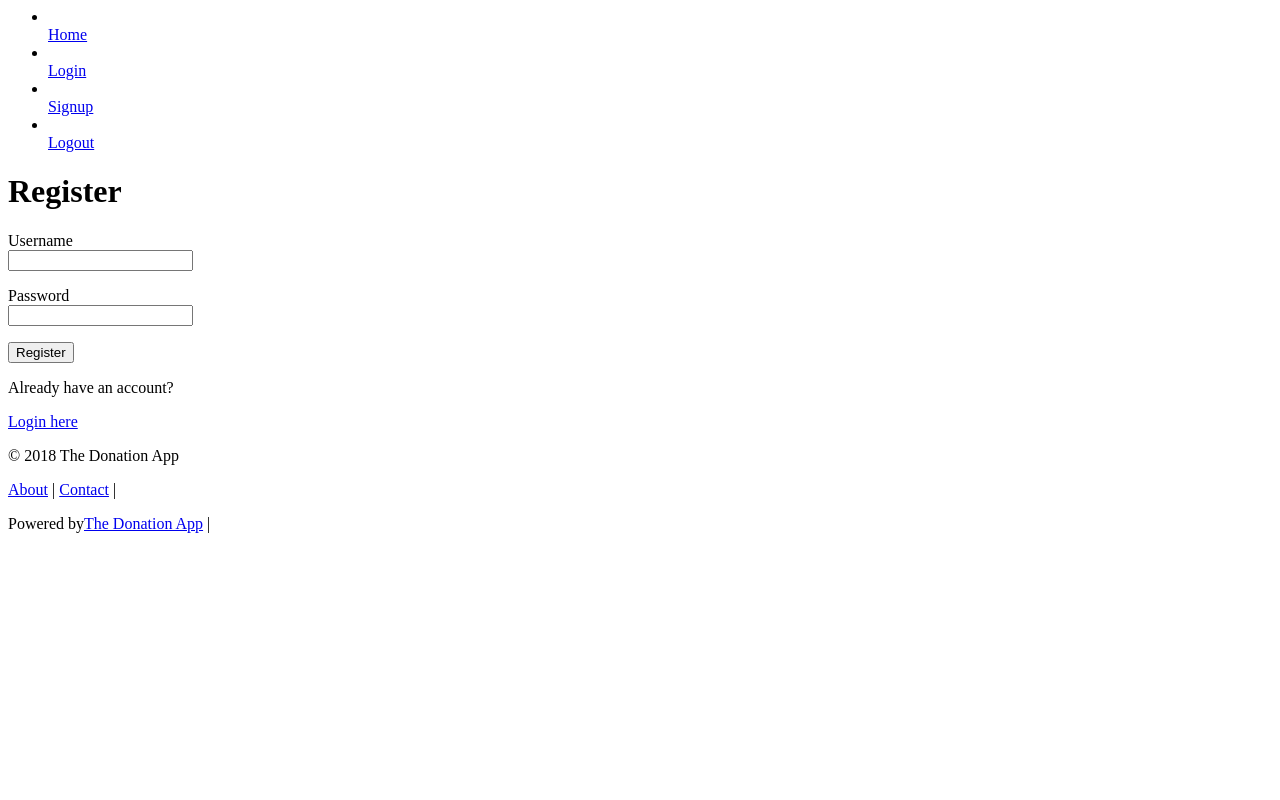
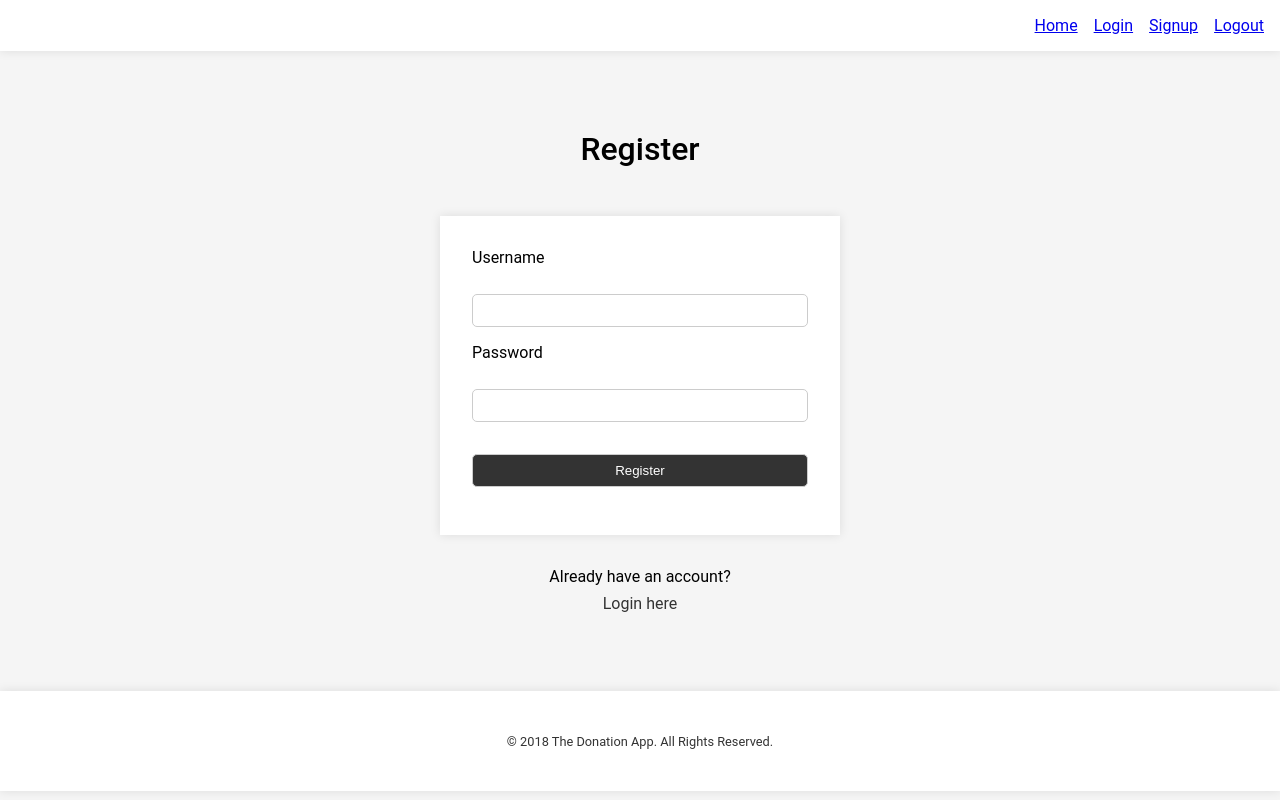
Before and after one commit to hassanShakur/donation-app, a Node project: template server/views/register.pug in a window 1280 px wide. Run offline with Node 20 templates, Linux system fonts and the light colour scheme; the template is opened without the code that fills it, so the values that code supplies are empty; some libraries are stand-ins or nearby versions.

Commit message:
fix view routing and add some styling

```diff
--- a/server/public/css/style.css
+++ b/server/public/css/style.css
@@ -0,0 +1,127 @@
+* {
+  margin: 0;
+  padding: 0;
+  box-sizing: border-box;
+}
+
+body {
+  font-family: 'Roboto', sans-serif;
+  background-color: #f5f5f5;
+}
+
+header {
+  display: flex;
+  justify-content: space-between;
+  align-items: center;
+  padding: 1rem;
+  background-color: #fff;
+  box-shadow: 0 0 10px rgba(0, 0, 0, 0.1);
+}
+
+header h1 {
+  font-size: 1.5rem;
+  font-weight: 500;
+}
+
+header ul {
+  display: flex;
+  list-style: none;
+}
+
+header ul li {
+  margin-left: 1rem;
+}
+
+header ul li a {
+  text-decoration: none;
+  color: #333;
+}
+
+header ul li a:hover {
+  color: #000;
+}
+
+/* Register */
+
+#register {
+  display: flex;
+  flex-direction: column;
+  gap: 1rem;
+  justify-content: center;
+  align-items: center;
+  height: 80vh;
+}
+
+#register h1 {
+  font-size: 2rem;
+  font-weight: 500;
+  margin-bottom: 2rem;
+}
+
+#register-form {
+  width: 400px;
+  padding: 2rem;
+  background-color: #fff;
+  box-shadow: 0 0 10px rgba(0, 0, 0, 0.1);
+}
+
+#register-form p {
+  margin-bottom: 1rem;
+}
+
+#register-form label {
+  display: block;
+  margin-bottom: 0.5rem;
+}
+
+#register-form input {
+  width: 100%;
+  padding: 0.5rem;
+  border: 1px solid #ccc;
+  border-radius: 5px;
+}
+
+#register-form input[type='submit'] {
+  margin-top: 1rem;
+  background-color: #333;
+  color: #fff;
+  cursor: pointer;
+}
+
+#register-form input[type='submit']:hover {
+  background-color: #000;
+}
+
+.go-to-login {
+  margin-top: 1rem;
+  text-align: center;
+}
+
+.go-to-login p {
+  margin-bottom: 0.5rem;
+}
+
+.go-to-login a {
+  text-decoration: none;
+  color: #333;
+}
+
+.go-to-login a:hover {
+  color: #000;
+}
+
+/* Footer */
+
+footer {
+  display: flex;
+  justify-content: center;
+  align-items: center;
+  height: 100px;
+  background-color: #fff;
+  box-shadow: 0 0 10px rgba(0, 0, 0, 0.1);
+}
+
+footer p {
+  font-size: 0.8rem;
+  color: #333;
+}
--- a/server/views/_footer.pug
+++ b/server/views/_footer.pug
@@ -1,12 +1,2 @@
 footer.footer
-    p &copy; 2018 The Donation App
-    p
-        a(href="/about") About
-        | &nbsp;|&nbsp;
-        a(href="/contact") Contact
-        | &nbsp;|&nbsp;
-
-    p.copy
-        | Powered by
-        a(href="https://github.com/hassanShakur/donation-app") The Donation App
-        | &nbsp;|&nbsp;
+    p &copy; 2018 The Donation App. All Rights Reserved.
--- a/server/views/register.pug
+++ b/server/views/register.pug
@@ -1,20 +1,21 @@
 extends layout
 
 block content
-    h1 Register
+    div#register
+        h1 Register
 
-    form#register-form
-        p
-            label(for='username') Username
-            br
-            input(type='username', id='username', name='username', required)
-        p
-            label(for='password') Password
-            br
-            input(type='password', id='password', name='password', required)
-        p
-            input(type='submit', value='Register')
+        form#register-form
+            p
+                label(for='username') Username
+                br
+                input(type='username', id='username', name='username', required)
+            p
+                label(for='password') Password
+                br
+                input(type='password', id='password', name='password', required)
+            p
+                input(type='submit', value='Register')
 
-    div
-        p Already have an account?
-        a(href='/login') Login here
+        div.go-to-login
+            p Already have an account?
+            a(href='/login') Login here
```
Also changed, not shown: server/app.js (+27 -2 lines), server/routers/view.js (deleted, +0 -10 lines), server/routers/views.js (added, +13 -0 lines), server/controllers/views.js (renamed from server/controllers/view.js).
